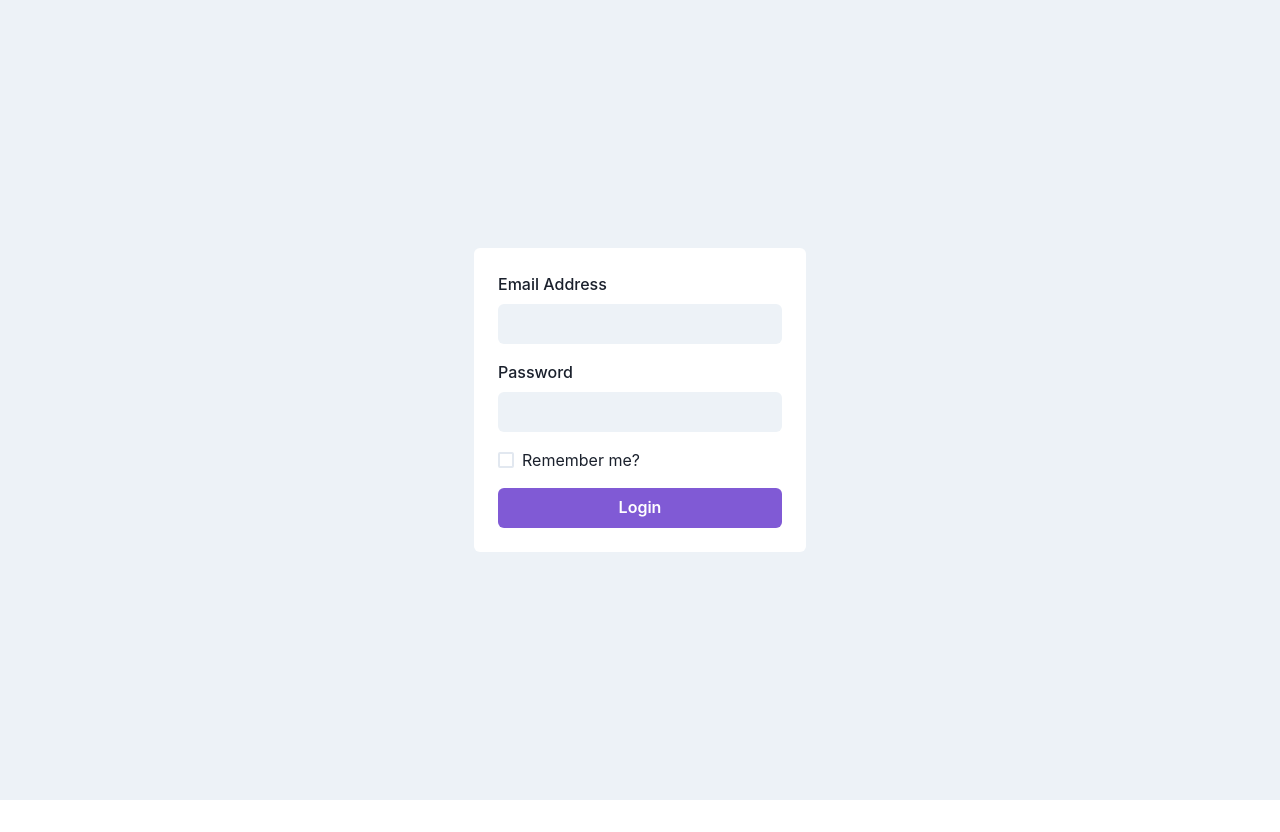
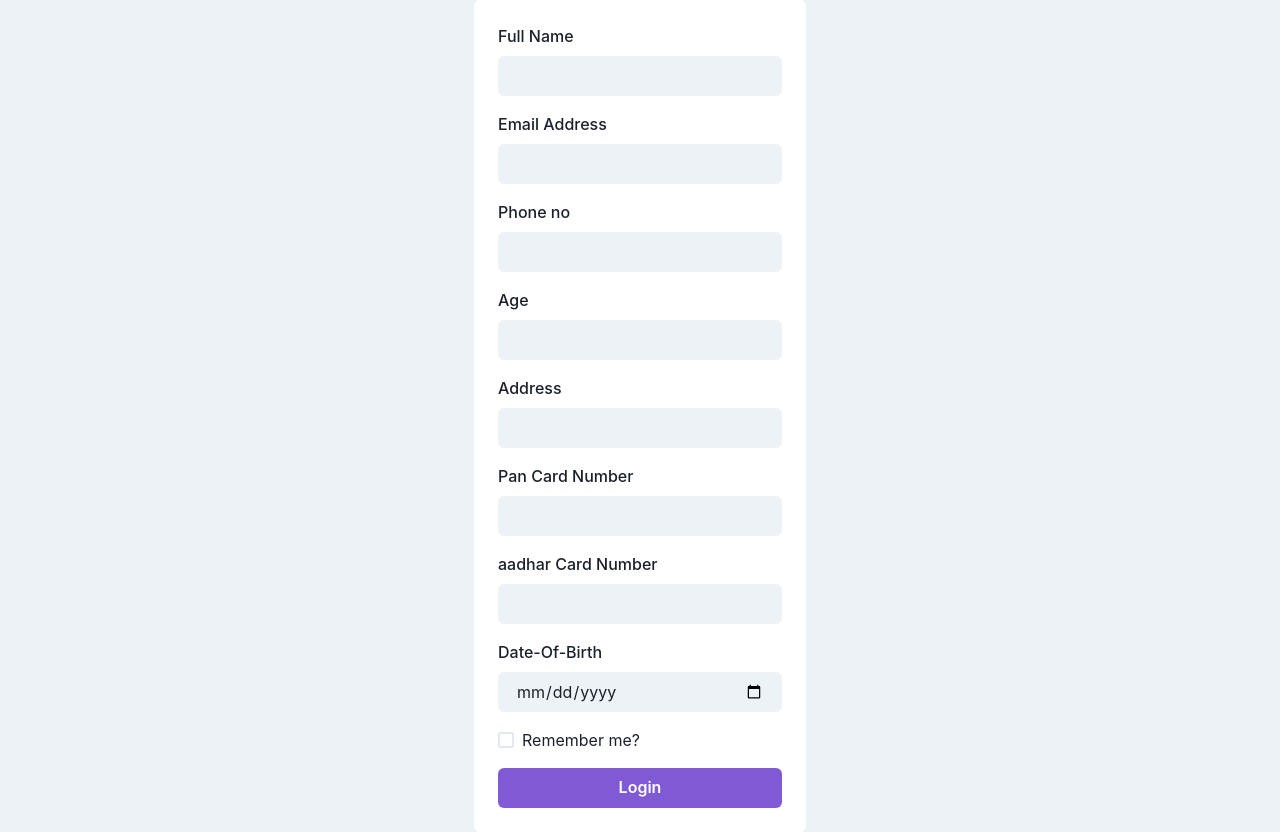
Before and after one commit to saffan-ahmed-shaikh/Formik-POC, a Next.js app: page / in a window 1280 px wide. Before the commit the page ends 800 px from the top, so only its background shows below. Built offline with nearby package versions, Linux system fonts and the light colour scheme.

Commit message:
Ui-Created

```diff
--- a/Components/ChakraFormik.tsx
+++ b/Components/ChakraFormik.tsx
@@ -13,8 +13,16 @@ import {
 export default function ChakraFormik() {
   const formik = useFormik({
     initialValues: {
+      fullname: "",
       email: "",
       password: "",
+      age: "",
+      Address: "",
+      phone: "",
+      pannumber: "",
+      aadharnumber: "",
+      dateofbirth: "",
+
       rememberMe: false,
     },
     onSubmit: (values) => {
@@ -22,10 +30,21 @@ export default function ChakraFormik() {
     },
   });
   return (
-    <Flex bg="gray.100" align="center" justify="center" h="100vh">
+    <Flex bg="gray.100" align="center" justify="center" h="100%">
       <Box bg="white" p={6} rounded="md">
         <form onSubmit={formik.handleSubmit}>
           <VStack spacing={4} align="flex-start">
+            <FormControl>
+              <FormLabel htmlFor="fullname">Full Name</FormLabel>
+              <Input
+                id="fullname"
+                name="fullname"
+                type="text"
+                variant="filled"
+                onChange={formik.handleChange}
+                value={formik.values.fullname}
+              />
+            </FormControl>
             <FormControl>
               <FormLabel htmlFor="email">Email Address</FormLabel>
               <Input
@@ -38,14 +57,69 @@ export default function ChakraFormik() {
               />
             </FormControl>
             <FormControl>
-              <FormLabel htmlFor="password">Password</FormLabel>
+              <FormLabel htmlFor="phone">Phone no</FormLabel>
               <Input
-                id="password"
-                name="password"
-                type="password"
+                id="phone"
+                name="phone"
+                type="number"
                 variant="filled"
                 onChange={formik.handleChange}
-                value={formik.values.password}
+                value={formik.values.phone}
+              />
+            </FormControl>
+            <FormControl>
+              <FormLabel htmlFor="age">Age</FormLabel>
+              <Input
+                id="age"
+                name="age"
+                type="Number"
+                variant="filled"
+                onChange={formik.handleChange}
+                value={formik.values.age}
+              />
+            </FormControl>
+            <FormControl>
+              <FormLabel htmlFor="address">Address</FormLabel>
+              <Input
+                id="Address"
+                name="Address"
+                type="Text"
+                variant="filled"
+                onChange={formik.handleChange}
+                value={formik.values.Address}
+              />
+            </FormControl>
+            <FormControl>
+              <FormLabel htmlFor="Pannumber">Pan Card Number</FormLabel>
+              <Input
+                id="pannumber"
+                name="pannumber"
+                type="number"
+                variant="filled"
+                onChange={formik.handleChange}
+                value={formik.values.pannumber}
+              />
+            </FormControl>
+            <FormControl>
+              <FormLabel htmlFor="aadharnumber">aadhar Card Number</FormLabel>
+              <Input
+                id="aadharnumber"
+                name="aadharnumber"
+                type="number"
+                variant="filled"
+                onChange={formik.handleChange}
+                value={formik.values.aadharnumber}
+              />
+            </FormControl>
+            <FormControl>
+              <FormLabel htmlFor="dateofbirth">Date-Of-Birth</FormLabel>
+              <Input
+                id="dateofbirth"
+                name="dateofbirth"
+                type="date"
+                variant="filled"
+                onChange={formik.handleChange}
+                value={formik.values.dateofbirth}
               />
             </FormControl>
             <Checkbox
```
